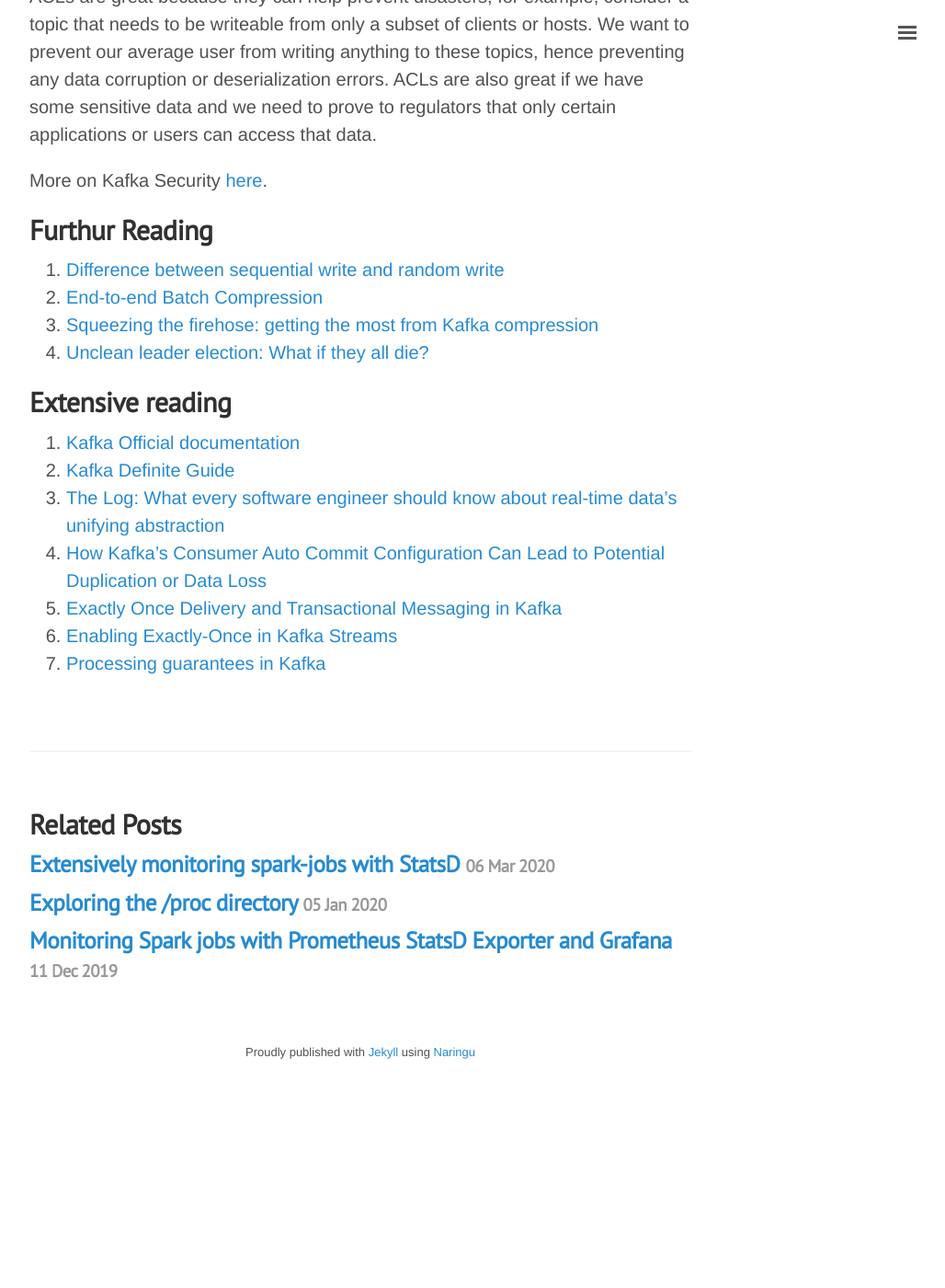
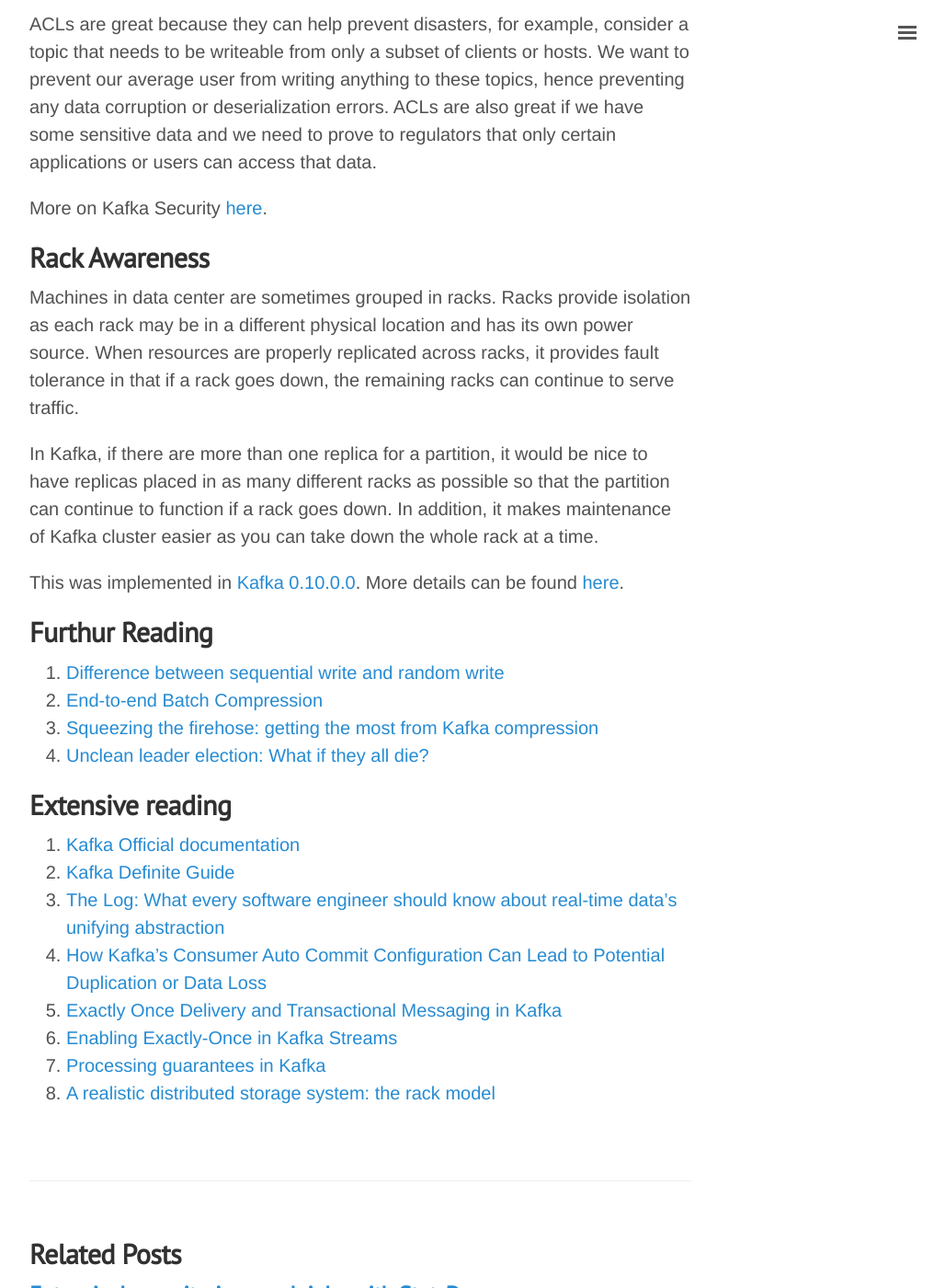
Before and after one commit to agrim123/agrim123.github.io, a Jekyll site: the page built from _posts/2019-12-16-kafka-kt.md, in a window 1280 px wide and 1400 px high, scrolled down 12277 px. Shown: the whole window at 92% size, without its empty margins (248-1276 px from the left). Built offline with Jekyll 4.4.1, drawn with Linux system fonts in a browser that asks for light colours; nearby versions of some CDN libraries; comment, search, counter and statistics services are not loaded; before the commit the page ends 13436 px from its top, so only the background shows below that; some of the changed text lies outside the part shown.

Commit message:
Add rack model to kafka blog

```diff
--- a/_posts/2019-12-16-kafka-kt.md
+++ b/_posts/2019-12-16-kafka-kt.md
@@ -19,6 +19,7 @@
           <li><a href="#the-controller-broker">The Controller Broker</a></li>
           <li><a href="#consumer-groups">Consumer groups</a></li>
           <li><a href="#security">Security</a></li>
+          <li><a href="#rack-awareness">Rack Awareness</a></li>
           <li><a href="#furthur-reading">Furthur Reading</a></li>
           <li><a href="#extensive-reading">Extensive reading</a></li>
      </ul>
@@ -207,7 +208,7 @@
 
 Kafka assumes that the original leader assignment (when every node was alive) is the optimal one that results in the best-balanced cluster. These are the called **preferred leaders** (the broker nodes which were the original leaders for their partitions).
 
-Kafka also supports [rack-aware leader election](https://issues.apache.org/jira/browse/KAFKA-1215) where it tries to position partition leaders and followers on different racks to increase fault-tolerance against rack failures.
+Kafka also supports [rack-aware leader election](https://issues.apache.org/jira/browse/KAFKA-1215) where it tries to position partition leaders and followers on different racks to increase fault-tolerance [against rack failures](#rack-awareness).
 
 The most common broker failures are transient, they recover after a while so the metadata associated with the broker is not deleted. When a broker joins the cluster, the controller checks for broker id check if there are partitions that exist on this broker. If there are, the controller then notifies both new and existing brokers of the change. The new broker starts replicating messages from the existing leaders. Since the controller knows the past partition of the newly joined broker and also knows of which it was the leader of, the controller tries to give leadership back to the broker, but because that the rejoined node cannot immediately reclaim its past leadership, it cannot be made the leader of the partition right away!
 
@@ -294,6 +295,15 @@
 
 More on Kafka Security [here](https://kafka.apache.org/documentation/#security).
 
+
+## Rack Awareness
+
+Machines in data center are sometimes grouped in racks. Racks provide isolation as each rack may be in a different physical location and has its own power source. When resources are properly replicated across racks, it provides fault tolerance in that if a rack goes down,  the remaining racks can continue to serve traffic.
+
+In Kafka, if there are more than one replica for a partition, it would be nice to have replicas placed in as many different racks as possible so that the partition can continue to function if a rack goes down. In addition, it makes maintenance of  Kafka cluster easier as you can take down the whole rack at a time.
+
+This was implemented in [Kafka 0.10.0.0](https://issues.apache.org/jira/browse/KAFKA-1215). More details can be found [here](https://cwiki.apache.org/confluence/display/KAFKA/KIP-36+Rack+aware+replica+assignment).
+
 ## Furthur Reading
 
 1. [Difference between sequential write and random write](https://stackoverflow.com/a/2471684)
@@ -310,3 +320,4 @@
 5. [Exactly Once Delivery and Transactional Messaging in Kafka](https://docs.google.com/document/d/11Jqy_GjUGtdXJK94XGsEIK7CP1SnQGdp2eF0wSw9ra8/edit#heading=h.f0eotchjto1f)
 6. [Enabling Exactly-Once in Kafka Streams](https://www.confluent.io/blog/enabling-exactly-once-kafka-streams/)
 7. [Processing guarantees in Kafka](https://medium.com/@andy.bryant/processing-guarantees-in-kafka-12dd2e30be0e)
+8. [A realistic distributed storage system: the rack model](https://arxiv.org/abs/1302.5657)
```
